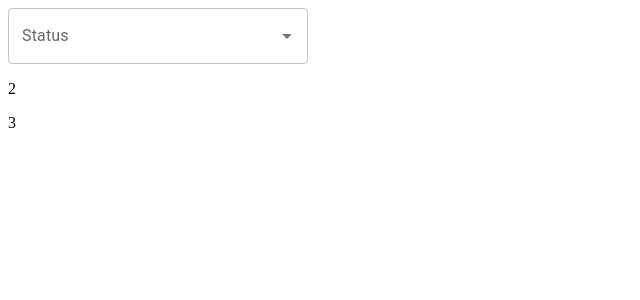
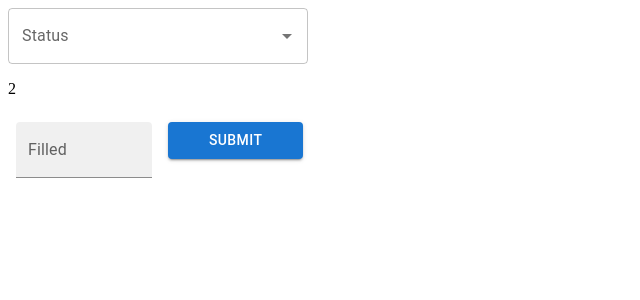
Before and after one commit to Deshan-Charuka/react-material-to-do-app, a React (Create React App) app: page / in a window 1280 px wide. Shown: the top 300 px of the page, without its empty margins (0-640 px from the left). Built offline with nearby package versions, Linux system fonts and the light colour scheme.

Commit message:
Add task form

```diff
--- a/src/App.jsx
+++ b/src/App.jsx
@@ -3,11 +3,12 @@ import React from "react";
 import Box from "@mui/material/Box";
 import Grid from "@mui/material/Unstable_Grid2";
 import ComboBox from "./ComboBox";
+import InputForm from "./InputForm";
 
 const App = () => {
   return (
     <Box sx={{ flexGrow: 1 }}>
-      <Grid container spacing={2}>
+      <Grid container spacing={2} alignItems="center" justify="center">
         <Grid xs={12}>
           <ComboBox />
         </Grid>
@@ -15,7 +16,7 @@ const App = () => {
           <div>2</div>
         </Grid>
         <Grid xs={12}>
-          <div>3</div>
+          <InputForm />
         </Grid>
       </Grid>
     </Box>
--- /dev/null
+++ b/src/InputForm.jsx
@@ -0,0 +1,52 @@
+import React, { useState } from "react";
+import Box from "@mui/material/Box";
+import TextField from "@mui/material/TextField";
+import Button from "@mui/material/Button";
+
+const defaultValues = {
+  taskDescription: "",
+};
+
+const InputForm = () => {
+  const [formValues, setFormValues] = useState(defaultValues);
+
+  const handleInputChange = (e) => {
+    const { name, value } = e.target;
+    setFormValues({
+      ...formValues,
+      [name]: value,
+    });
+  };
+
+  const handleSubmit = (event) => {
+    event.preventDefault();
+    console.log(formValues);
+  };
+
+  return (
+    <Box
+      component="form"
+      onSubmit={handleSubmit}
+      sx={{
+        "& > :not(style)": { m: 1, width: "17ch" },
+      }}
+      noValidate
+      autoComplete="off"
+    >
+      <TextField
+        id="task-description-input"
+        label="Filled"
+        variant="filled"
+        name="taskDescription"
+        type="text"
+        value={formValues.taskDescription}
+        onChange={handleInputChange}
+      />
+      <Button variant="contained" color="primary" type="submit">
+        Submit
+      </Button>
+    </Box>
+  );
+};
+
+export default InputForm;
```
